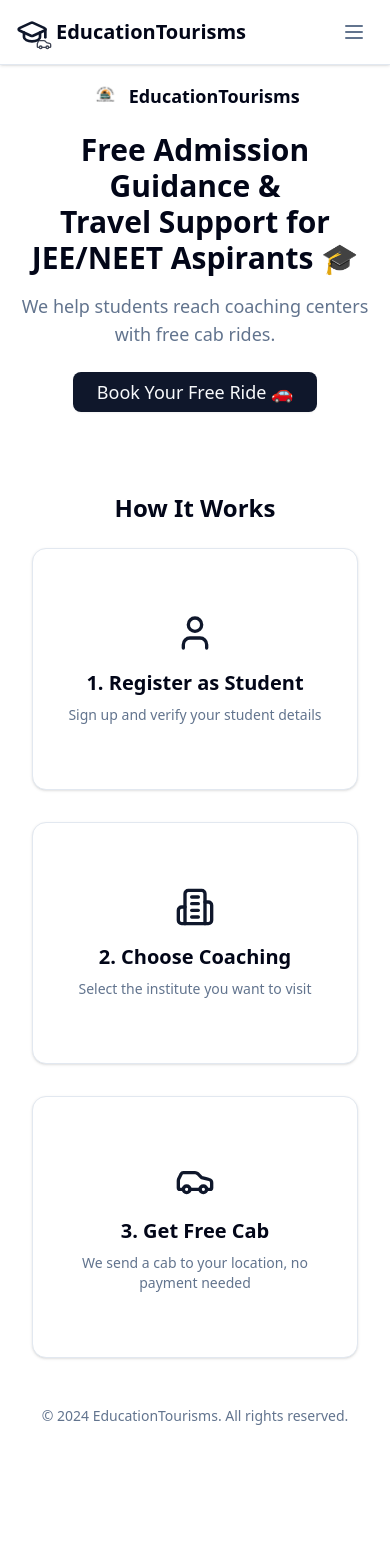
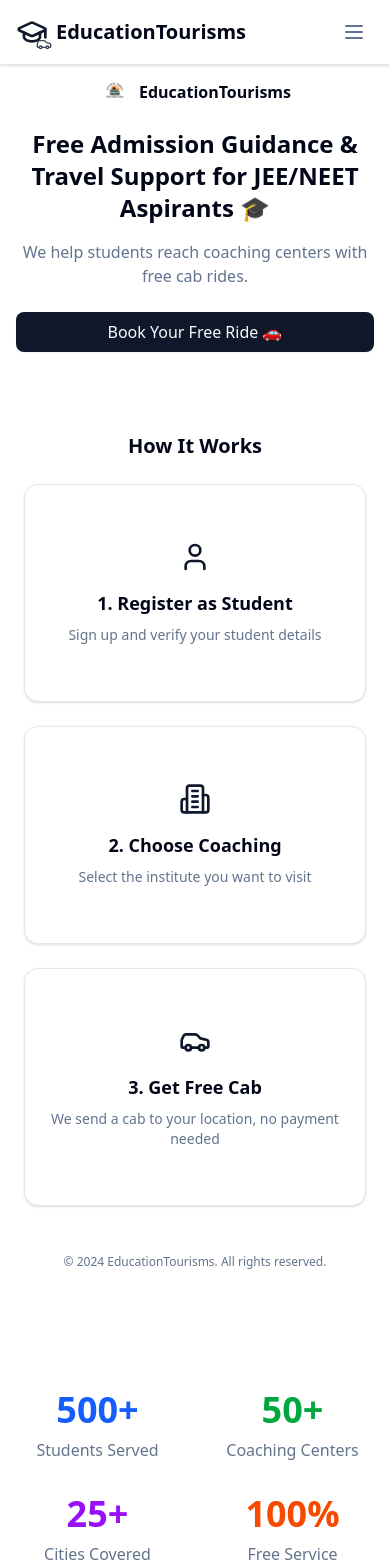
Before and after one commit to tejasdarode17/Education-Tourisms, a React (Vite) app in the folder Frontend/: page / in a window 390 px wide. Shown: the top 1568 px of the page. Built offline with nearby package versions, Linux system fonts and the light colour scheme.

Commit message:
hero section modified

```diff
--- a/Frontend/src/Main Components/Home/Headline.jsx
+++ b/Frontend/src/Main Components/Home/Headline.jsx
@@ -6,12 +6,12 @@
 
 const Headline = () => {
     return (
-        <section className="bg-white dark:bg-background py-20 px-4">
+        <section className="bg-white dark:bg-background py-14 px-4 sm:px-6 md:px-8">
             <div className="max-w-3xl mx-auto text-center">
                 {/* Logo & Tagline */}
-                <div className="flex justify-center items-center mb-4">
-                    <img src="/logo.jpg" alt="EducationTourisms" className="h-8 mr-2" />
-                    <span className="font-semibold text-lg">EducationTourisms</span>
+                <div className="flex justify-center items-center mb-4 mt-5">
+                    <img src="/logo.jpg" alt="EducationTourisms" className="h-8 w-8 mr-2 object-contain" />
+                    <span className="font-semibold text-base sm:text-lg">EducationTourisms</span>
                 </div>
 
                 {/* Main Heading */}
@@ -19,35 +19,35 @@
                     initial={{ opacity: 0, y: 20 }}
                     animate={{ opacity: 1, y: 0 }}
                     transition={{ duration: 0.5 }}
-                    className="text-3xl md:text-4xl font-bold text-center text-foreground mb-4 mt-5"
+                    className="text-2xl sm:text-3xl md:text-4xl font-bold text-foreground mb-4 mt-5"
                 >
-                    Free Admission Guidance & <br />
+                    Free Admission Guidance & <br className="hidden sm:block" />
                     Travel Support for JEE/NEET Aspirants 🎓
                 </motion.h1>
 
                 {/* Subheading */}
-                <p className="text-muted-foreground mb-6 text-lg">
+                <p className="text-muted-foreground mb-6 text-base sm:text-lg">
                     We help students reach coaching centers with free cab rides.
                 </p>
 
                 {/* CTA Button */}
-                <Button size="lg" asChild className="text-lg mb-12">
-                    <Link to="/book-ride">Book Your Free Ride 🚗 </Link>
+                <Button size="lg" asChild className="text-base sm:text-lg mb-12 w-full sm:w-auto">
+                    <Link to="/book-ride">Book Your Free Ride 🚗</Link>
                 </Button>
             </div>
 
             {/* How It Works Heading */}
             <div className="text-center mt-8 mb-4">
-                <h2 className="text-2xl font-semibold text-foreground">How It Works</h2>
+                <h2 className="text-xl sm:text-2xl font-semibold text-foreground">How It Works</h2>
             </div>
 
             {/* How It Works Steps */}
-            <div className="max-w-5xl mx-auto grid grid-cols-1 md:grid-cols-3 gap-8 text-center mt-6 px-4">
+            <div className="max-w-5xl mx-auto grid grid-cols-1 sm:grid-cols-2 md:grid-cols-3 gap-6 sm:gap-8 text-center mt-6 px-2">
                 {/* Step 1 */}
                 <Card className="hover:shadow-xl transition">
-                    <CardContent className="py-10">
-                        <User className="mx-auto h-10 w-10 text-primary mb-4" />
-                        <h3 className="text-xl font-semibold mb-2">1. Register as Student</h3>
+                    <CardContent className="py-8 sm:py-10">
+                        <User className="mx-auto h-8 w-8 sm:h-10 sm:w-10 text-primary mb-4" />
+                        <h3 className="text-lg sm:text-xl font-semibold mb-2">1. Register as Student</h3>
                         <p className="text-muted-foreground text-sm">
                             Sign up and verify your student details
                         </p>
@@ -56,9 +56,9 @@
 
                 {/* Step 2 */}
                 <Card className="hover:shadow-xl transition">
-                    <CardContent className="py-10">
-                        <Building2 className="mx-auto h-10 w-10 text-primary mb-4" />
-                        <h3 className="text-xl font-semibold mb-2">2. Choose Coaching</h3>
+                    <CardContent className="py-8 sm:py-10">
+                        <Building2 className="mx-auto h-8 w-8 sm:h-10 sm:w-10 text-primary mb-4" />
+                        <h3 className="text-lg sm:text-xl font-semibold mb-2">2. Choose Coaching</h3>
                         <p className="text-muted-foreground text-sm">
                             Select the institute you want to visit
                         </p>
@@ -67,9 +67,9 @@
 
                 {/* Step 3 */}
                 <Card className="hover:shadow-xl transition">
-                    <CardContent className="py-10">
-                        <Car className="mx-auto h-10 w-10 text-primary mb-4" />
-                        <h3 className="text-xl font-semibold mb-2">3. Get Free Cab</h3>
+                    <CardContent className="py-8 sm:py-10">
+                        <Car className="mx-auto h-8 w-8 sm:h-10 sm:w-10 text-primary mb-4" />
+                        <h3 className="text-lg sm:text-xl font-semibold mb-2">3. Get Free Cab</h3>
                         <p className="text-muted-foreground text-sm">
                             We send a cab to your location, no payment needed
                         </p>
@@ -78,7 +78,7 @@
             </div>
 
             {/* Footer Note */}
-            <div className="text-center mt-12 text-sm text-muted-foreground">
+            <div className="text-center mt-12 text-xs sm:text-sm text-muted-foreground">
                 © 2024 EducationTourisms. All rights reserved.
             </div>
         </section>
```
Also changed, not shown: 1 other file (tests, documents, lock files or other folders).
